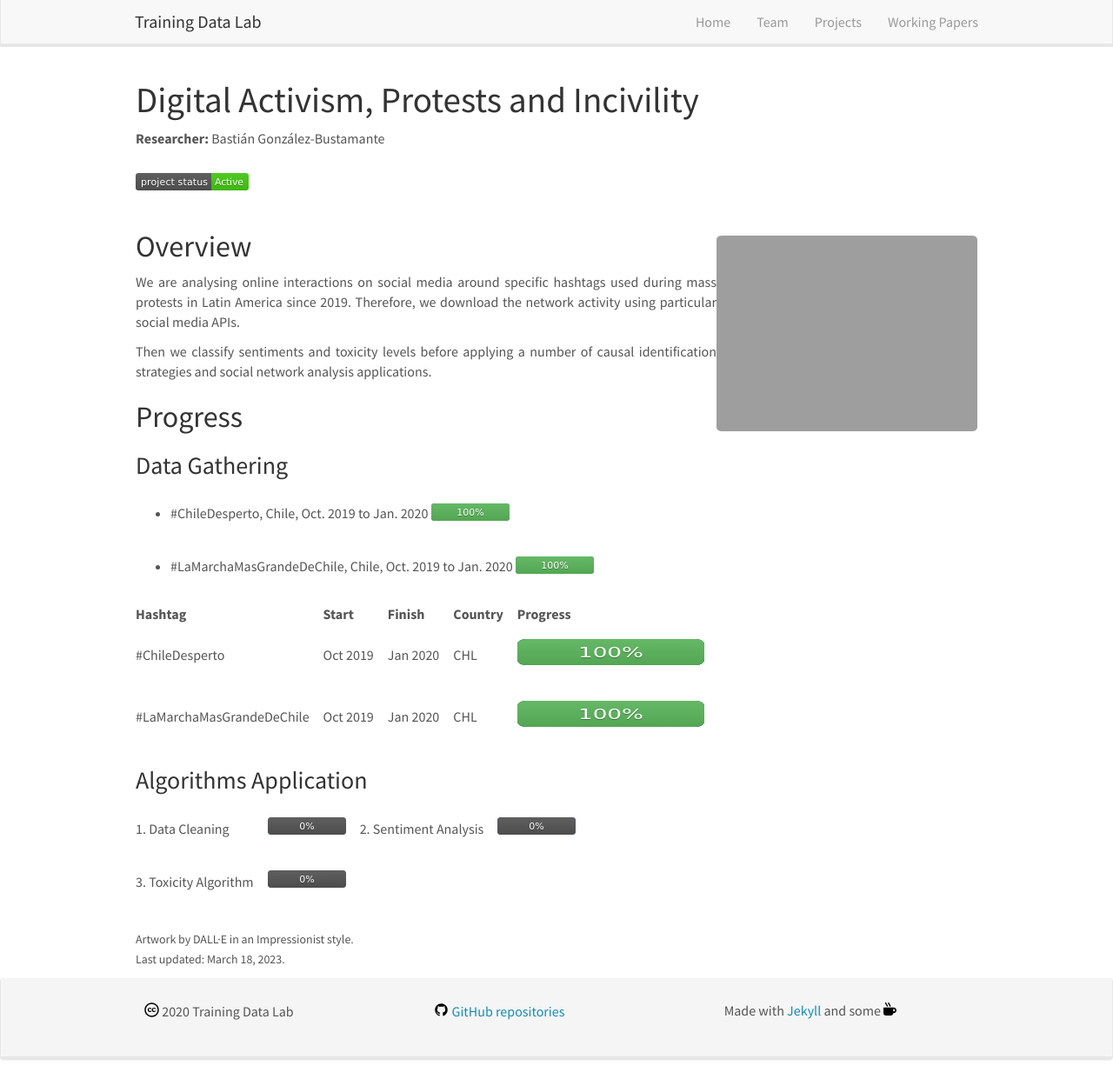
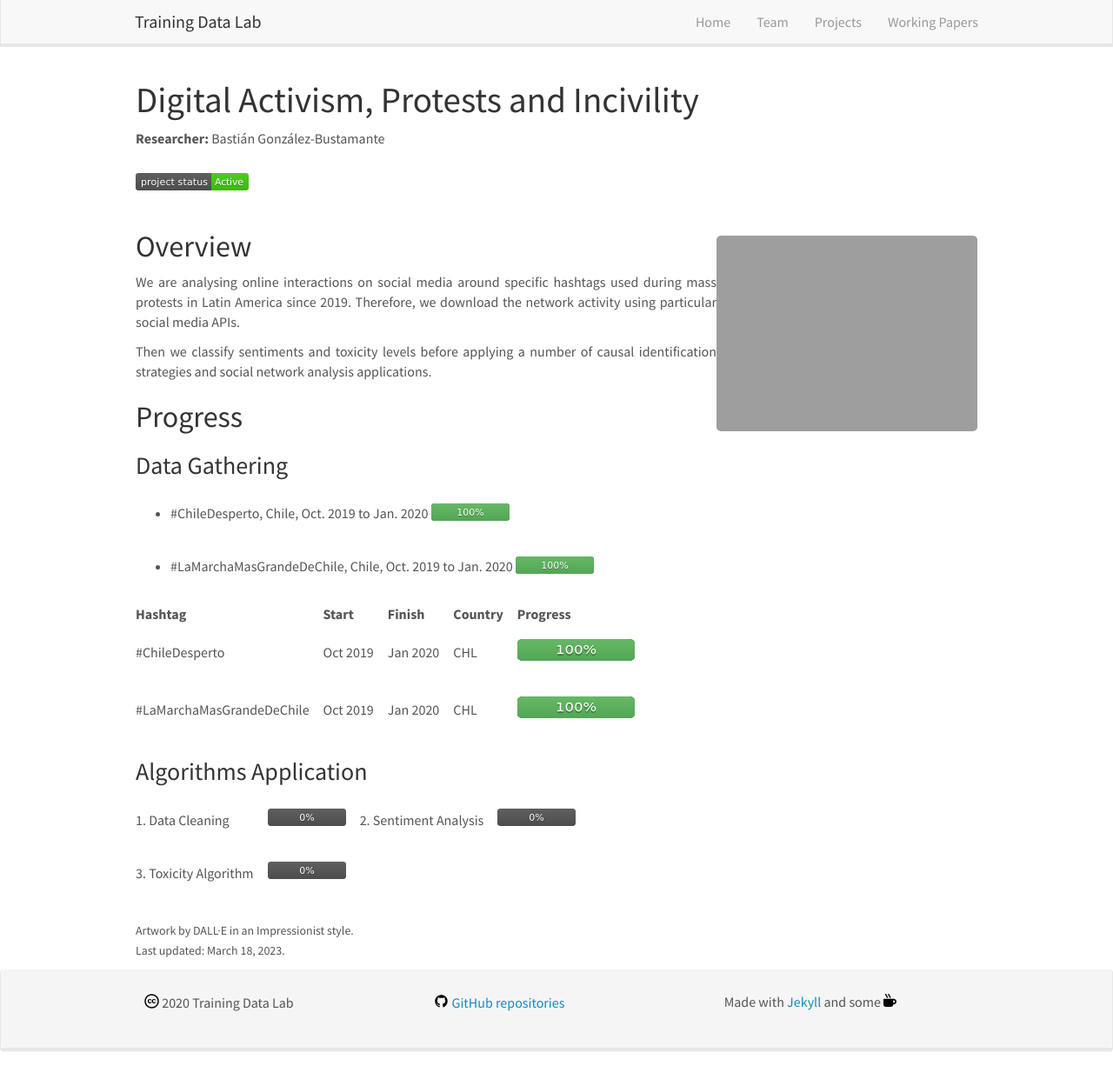
Before and after one commit to training-datalab/old-training-datalab.com, a Jekyll site: the page built from _pages/digital-activism-protests-and-incivility.md, in a window 1280 px wide and 1241 px high. Shown: the whole window at 87% size. Built offline with Jekyll 4.4.1, drawn with Linux system fonts in a browser that asks for light colours; nearby versions of some CDN libraries.

Commit message:
Update digital-activism-protests-and-incivility.md

```diff
--- a/_pages/digital-activism-protests-and-incivility.md
+++ b/_pages/digital-activism-protests-and-incivility.md
@@ -29,8 +29,8 @@ permalink: /projects/digital-activism-protests-and-incivility
 
 | Hashtag | &nbsp;&nbsp;&nbsp;&nbsp;&nbsp; | Start | &nbsp;&nbsp;&nbsp;&nbsp;&nbsp; | Finish | &nbsp;&nbsp;&nbsp;&nbsp;&nbsp; | Country | &nbsp;&nbsp;&nbsp;&nbsp;&nbsp; | Progress |
 |---|---|---|---|---|---|---|---|---|
-| #ChileDesperto | &nbsp;&nbsp;&nbsp;&nbsp;&nbsp; | Oct 2019 | &nbsp;&nbsp;&nbsp;&nbsp;&nbsp; | Jan 2020 | &nbsp;&nbsp;&nbsp;&nbsp;&nbsp; | CHL | &nbsp;&nbsp;&nbsp;&nbsp;&nbsp; | <img src="{{ site.url }}{{ site.baseurl }}/badges/progress_bar/100.svg" alt="Progress Bar" height="30" width="215" /> |
-| #LaMarchaMasGrandeDeChile | &nbsp;&nbsp;&nbsp;&nbsp;&nbsp; | Oct 2019 | &nbsp;&nbsp;&nbsp;&nbsp;&nbsp; | Jan 2020 | &nbsp;&nbsp;&nbsp;&nbsp;&nbsp; | CHL | &nbsp;&nbsp;&nbsp;&nbsp;&nbsp; | <img src="{{ site.url }}{{ site.baseurl }}/badges/progress_bar/100.svg" alt="Progress Bar" height="30" width="215" /> |
+| #ChileDesperto | &nbsp;&nbsp;&nbsp;&nbsp;&nbsp; | Oct 2019 | &nbsp;&nbsp;&nbsp;&nbsp;&nbsp; | Jan 2020 | &nbsp;&nbsp;&nbsp;&nbsp;&nbsp; | CHL | &nbsp;&nbsp;&nbsp;&nbsp;&nbsp; | <img src="{{ site.url }}{{ site.baseurl }}/badges/progress_bar/100.svg" alt="Progress Bar" height="25" width="135" /> |
+| #LaMarchaMasGrandeDeChile | &nbsp;&nbsp;&nbsp;&nbsp;&nbsp; | Oct 2019 | &nbsp;&nbsp;&nbsp;&nbsp;&nbsp; | Jan 2020 | &nbsp;&nbsp;&nbsp;&nbsp;&nbsp; | CHL | &nbsp;&nbsp;&nbsp;&nbsp;&nbsp; | <img src="{{ site.url }}{{ site.baseurl }}/badges/progress_bar/100.svg" alt="Progress Bar" height="25" width="135" /> |
 
 ### Algorithms Application
 
```
